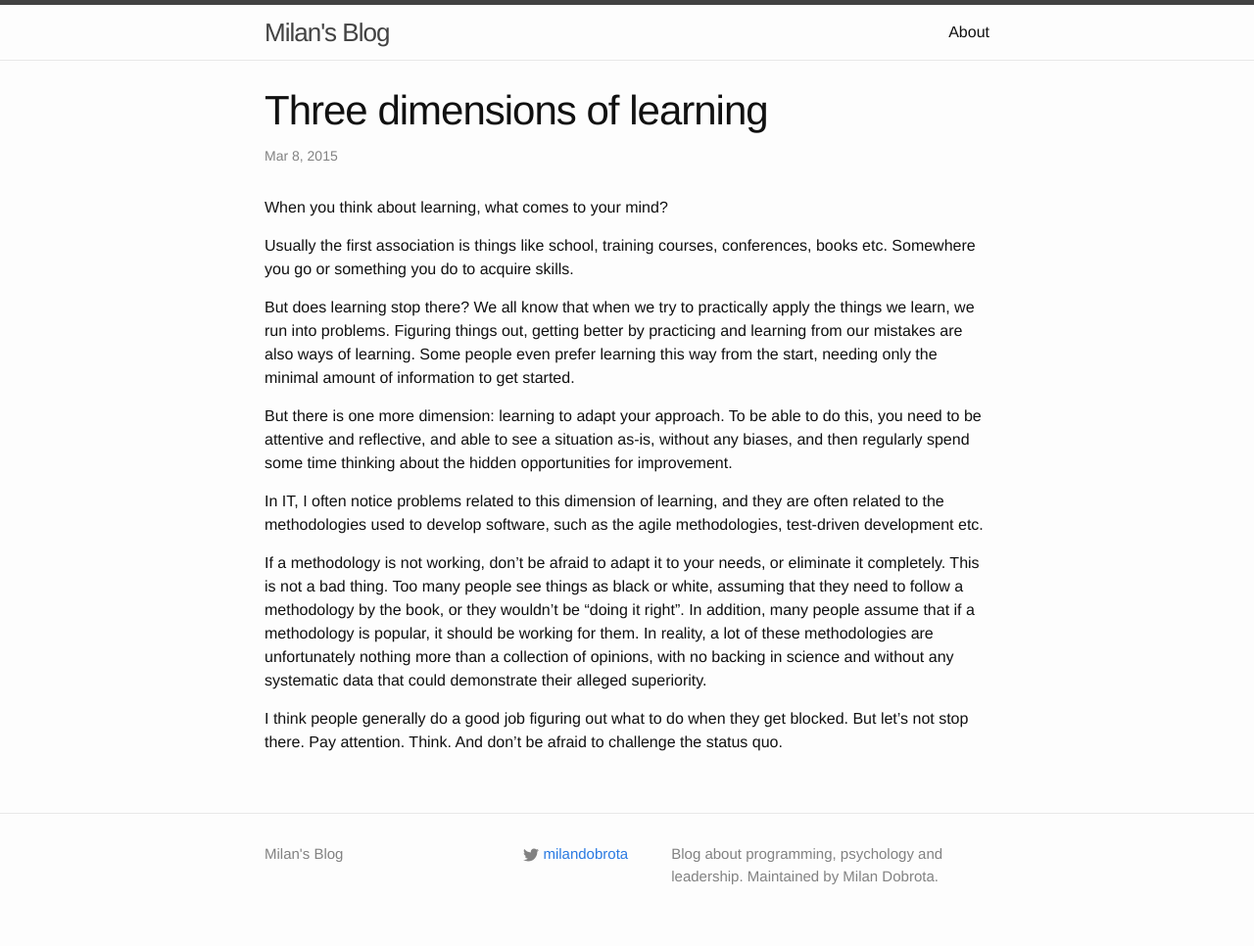
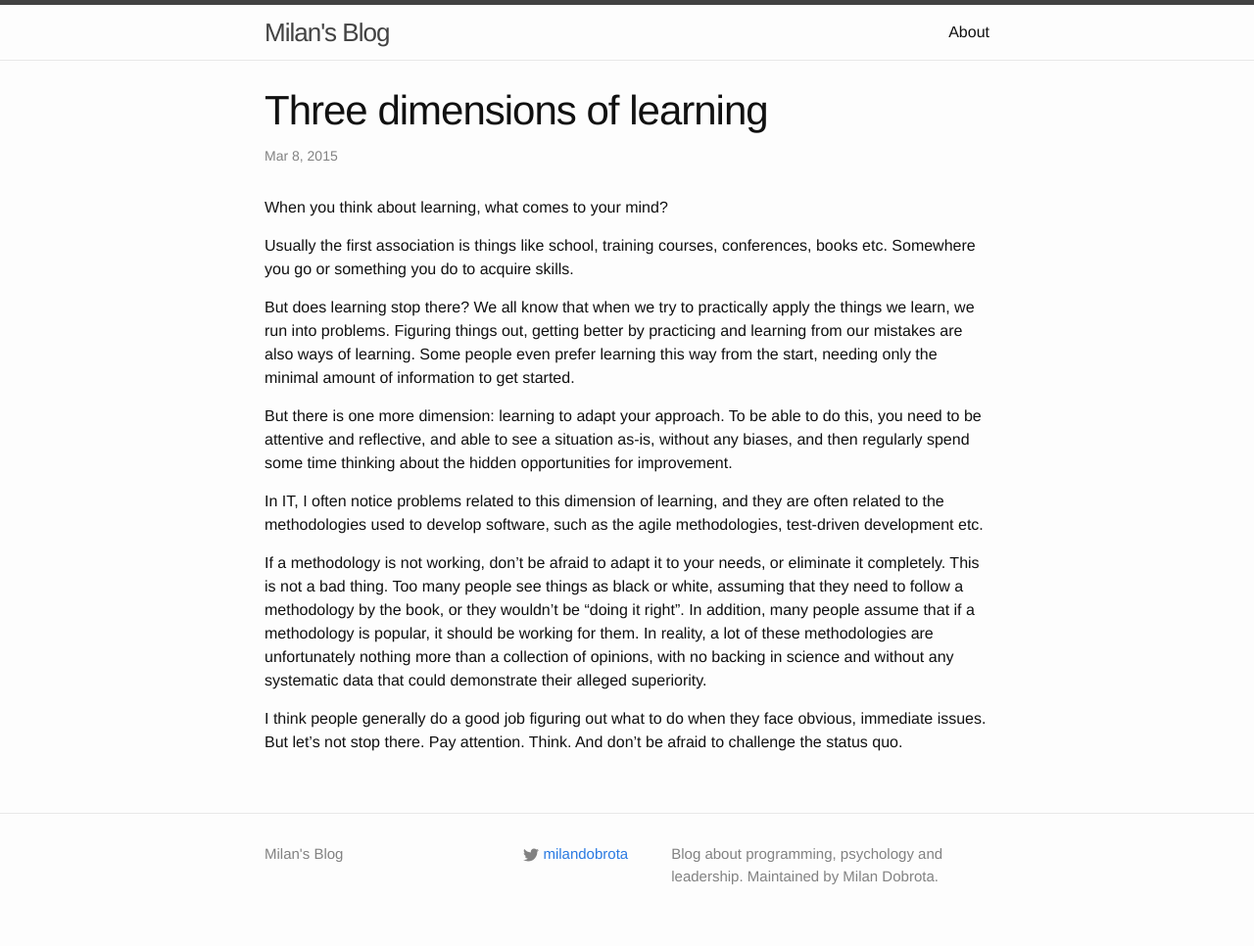
Before and after one commit to milandobrota/milandobrota.github.io, a Jekyll site: the page built from _posts/2015-03-08-three-dimensions-of-learning.md, in a window 1280 px wide. Shown: the whole page at 98% size. Built offline with Jekyll 4.4.1, drawn with Linux system fonts in a browser that asks for light colours.

Commit message:
changing the wording a little

```diff
--- a/_posts/2015-03-08-three-dimensions-of-learning.md
+++ b/_posts/2015-03-08-three-dimensions-of-learning.md
@@ -16,4 +16,4 @@ In IT, I often notice problems related to this dimension of learning, and they a
 
 If a methodology is not working, don't be afraid to adapt it to your needs, or eliminate it completely. This is not a bad thing. Too many people see things as black or white, assuming that they need to follow a methodology by the book, or they wouldn't be "doing it right". In addition, many people assume that if a methodology is popular, it should be working for them. In reality, a lot of these methodologies are unfortunately nothing more than a collection of opinions, with no backing in science and without any systematic data that could demonstrate their alleged superiority.
 
-I think people generally do a good job figuring out what to do when they get blocked. But let's not stop there. Pay attention. Think. And don't be afraid to challenge the status quo.
+I think people generally do a good job figuring out what to do when they face obvious, immediate issues. But let's not stop there. Pay attention. Think. And don't be afraid to challenge the status quo.
```
